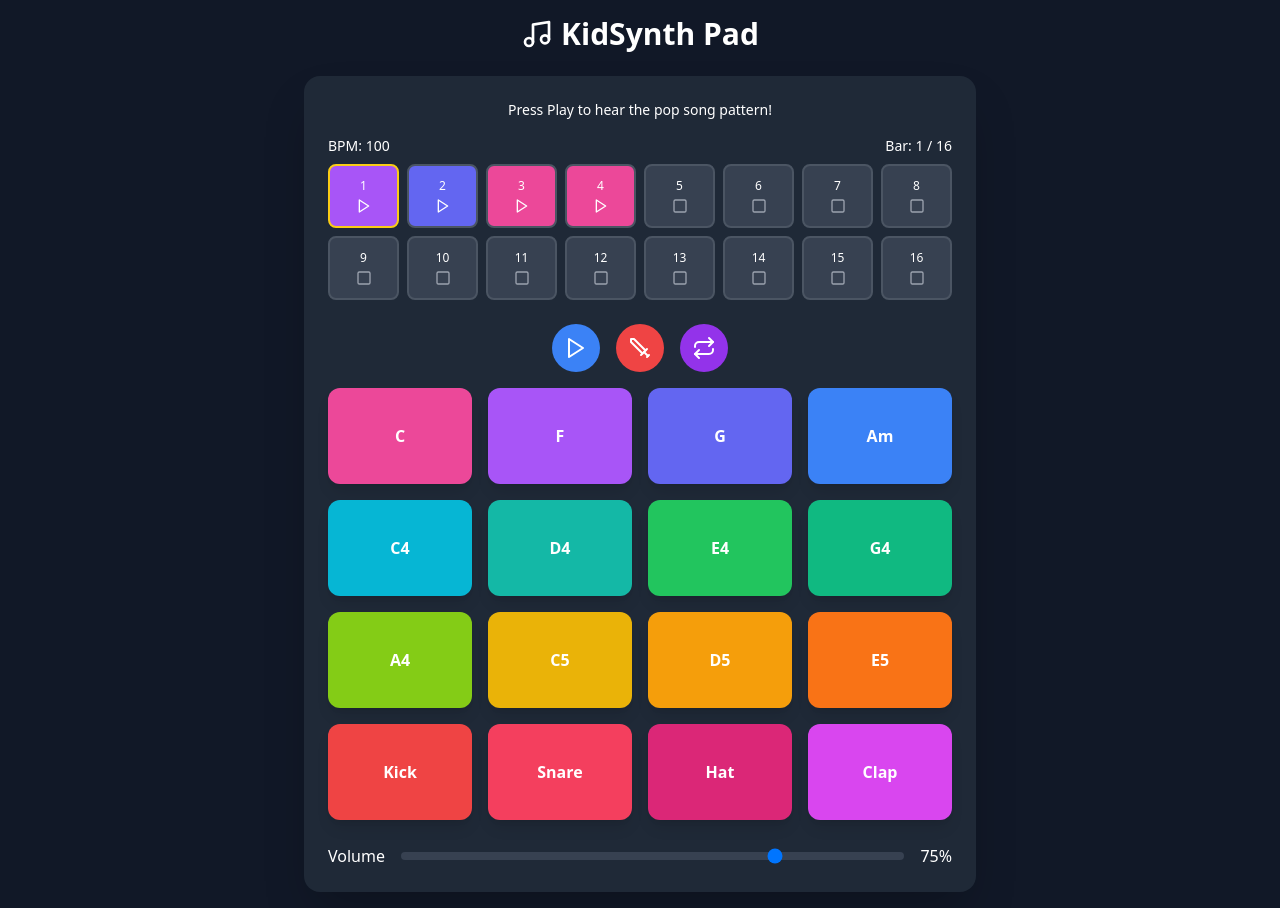
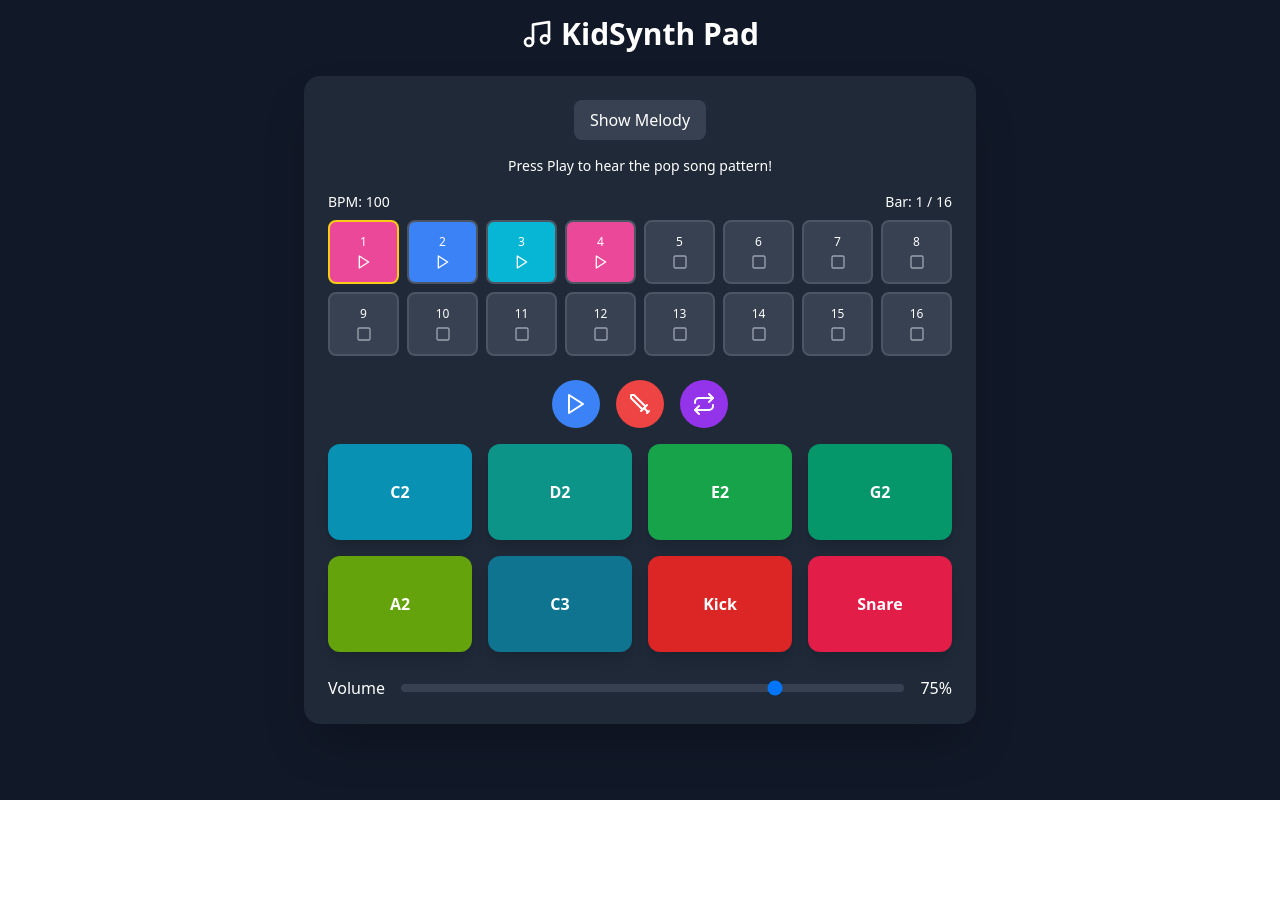
Before and after one commit to tbhogstrom/kids-synth-design, a React (Vite) app: page / in a window 1280 px wide. After the commit the page ends 800 px from the top, so only its background shows below. Built offline with nearby package versions, Linux system fonts and the light colour scheme.

Commit message:
bass synth

```diff
--- a/src/App.tsx
+++ b/src/App.tsx
@@ -31,45 +31,56 @@ const PADS = [
   { note: 'Clap', frequency: 300, color: 'bg-fuchsia-500', isDrum: true },
 ];
 
+// Add new bass pads at the beginning
+const BASS_PADS = [
+  // Bass notes (lower octave)
+  { note: 'C2', frequency: 65.41, color: 'bg-cyan-600' },
+  { note: 'D2', frequency: 73.42, color: 'bg-teal-600' },
+  { note: 'E2', frequency: 82.41, color: 'bg-green-600' },
+  { note: 'G2', frequency: 98.00, color: 'bg-emerald-600' },
+  { note: 'A2', frequency: 110.00, color: 'bg-lime-600' },
+  { note: 'C3', frequency: 130.81, color: 'bg-cyan-700' },
+
+  // Add some simple drum pads
+  { note: 'Kick', frequency: 100, color: 'bg-red-600', isDrum: true },
+  { note: 'Snare', frequency: 200, color: 'bg-rose-600', isDrum: true },
+];
+
+const MELODY_PADS = [
+  // ... existing PADS array contents ...
+];
+
 interface RecordedNote {
   padIndex: number;
   timestamp: number;
   bar: number;
 }
 
-// Pre-made pop song sequence (2-5-1 progression with basic beat)
-const POP_SEQUENCE: Record<number, RecordedNote[]> = {
-  // Bar 1: Dm (ii) with basic beat
-  0: [
-    { padIndex: 1, timestamp: 0, bar: 0 }, // F chord
-    { padIndex: 12, timestamp: 0, bar: 0 }, // Kick
-    { padIndex: 13, timestamp: 500, bar: 0 }, // Snare
-    { padIndex: 14, timestamp: 250, bar: 0 }, // Hat
-    { padIndex: 14, timestamp: 750, bar: 0 }, // Hat
+// Replace POP_SEQUENCE with BASS_SEQUENCE
+const BASS_SEQUENCE: Record<number, RecordedNote[]> = {
+  0: [ // Bar 1
+    { padIndex: 0, timestamp: 0, bar: 0 },   // C2
+    { padIndex: 0, timestamp: 500, bar: 0 }, // C2
+    { padIndex: 0, timestamp: 1000, bar: 0 },// C2
+    { padIndex: 0, timestamp: 1500, bar: 0 },// C2
   ],
-  // Bar 2: G7 (V7)
-  1: [
-    { padIndex: 2, timestamp: 0, bar: 1 }, // G chord
-    { padIndex: 12, timestamp: 0, bar: 1 }, // Kick
-    { padIndex: 13, timestamp: 500, bar: 1 }, // Snare
-    { padIndex: 14, timestamp: 250, bar: 1 }, // Hat
-    { padIndex: 14, timestamp: 750, bar: 1 }, // Hat
+  1: [ // Bar 2
+    { padIndex: 3, timestamp: 0, bar: 1 },   // G2
+    { padIndex: 3, timestamp: 500, bar: 1 }, // G2
+    { padIndex: 3, timestamp: 1000, bar: 1 },// G2
+    { padIndex: 3, timestamp: 1500, bar: 1 },// G2
   ],
-  // Bar 3: C (I)
-  2: [
-    { padIndex: 0, timestamp: 0, bar: 2 }, // C chord
-    { padIndex: 12, timestamp: 0, bar: 2 }, // Kick
-    { padIndex: 13, timestamp: 500, bar: 2 }, // Snare
-    { padIndex: 14, timestamp: 250, bar: 2 }, // Hat
-    { padIndex: 14, timestamp: 750, bar: 2 }, // Hat
+  2: [ // Bar 3
+    { padIndex: 4, timestamp: 0, bar: 2 },   // A2
+    { padIndex: 4, timestamp: 500, bar: 2 }, // A2
+    { padIndex: 4, timestamp: 1000, bar: 2 },// A2
+    { padIndex: 4, timestamp: 1500, bar: 2 },// A2
   ],
-  // Bar 4: C (I) with fill
-  3: [
-    { padIndex: 0, timestamp: 0, bar: 3 }, // C chord
-    { padIndex: 12, timestamp: 0, bar: 3 }, // Kick
-    { padIndex: 13, timestamp: 250, bar: 3 }, // Snare
-    { padIndex: 13, timestamp: 500, bar: 3 }, // Snare
-    { padIndex: 13, timestamp: 750, bar: 3 }, // Snare
+  3: [ // Bar 4
+    { padIndex: 0, timestamp: 0, bar: 3 },   // C2
+    { padIndex: 0, timestamp: 500, bar: 3 }, // C2
+    { padIndex: 5, timestamp: 1000, bar: 3 },// C3
+    { padIndex: 5, timestamp: 1500, bar: 3 },// C3
   ],
 };
 
@@ -81,15 +92,16 @@ function App() {
   const [bpm, setBpm] = useState(100); // Slower tempo for easier listening
   const [currentBar, setCurrentBar] = useState(0);
   const [recordedBars, setRecordedBars] = useState<number[]>(new Array(16).fill(0));
-  const [sequences, setSequences] = useState<Record<number, RecordedNote[]>>(POP_SEQUENCE);
+  const [sequences, setSequences] = useState<Record<number, RecordedNote[]>>(BASS_SEQUENCE);
   const [metronomeInterval, setMetronomeInterval] = useState<number | null>(null);
   const [selectedBar, setSelectedBar] = useState<number | null>(null);
+  const [showBassPads, setShowBassPads] = useState(true);
 
   // Initialize recordedBars with our pre-made sequence
   useEffect(() => {
     setRecordedBars(prev => {
       const newBars = [...prev];
-      Object.keys(POP_SEQUENCE).forEach(bar => {
+      Object.keys(BASS_SEQUENCE).forEach(bar => {
         newBars[parseInt(bar)] = 1;
       });
       return newBars;
@@ -217,6 +229,10 @@ function App() {
     }
   }, [isPlaying, isRecording]);
 
+  const togglePads = useCallback(() => {
+    setShowBassPads(prev => !prev);
+  }, []);
+
   return (
     <div className="min-h-screen bg-gray-900 p-4">
       <div className="max-w-2xl mx-auto">
@@ -228,6 +244,15 @@ function App() {
         </div>
 
         <div className="bg-gray-800 rounded-2xl p-6 shadow-2xl">
+          <div className="flex justify-center mb-4">
+            <button
+              onClick={togglePads}
+              className="px-4 py-2 bg-gray-700 rounded-lg text-white hover:bg-gray-600 transition-colors"
+            >
+              {showBassPads ? 'Show Melody' : 'Show Bass'}
+            </button>
+          </div>
+
           <div className="text-center mb-4">
             <p className="text-white text-sm">
               {isRecording ?
@@ -259,7 +284,7 @@ function App() {
           />
 
           <div className="grid grid-cols-4 gap-4 mb-6">
-            {PADS.map((pad, index) => (
+            {(showBassPads ? BASS_PADS : MELODY_PADS).map((pad, index) => (
               <Pad
                 key={index}
                 note={pad.note}
```
